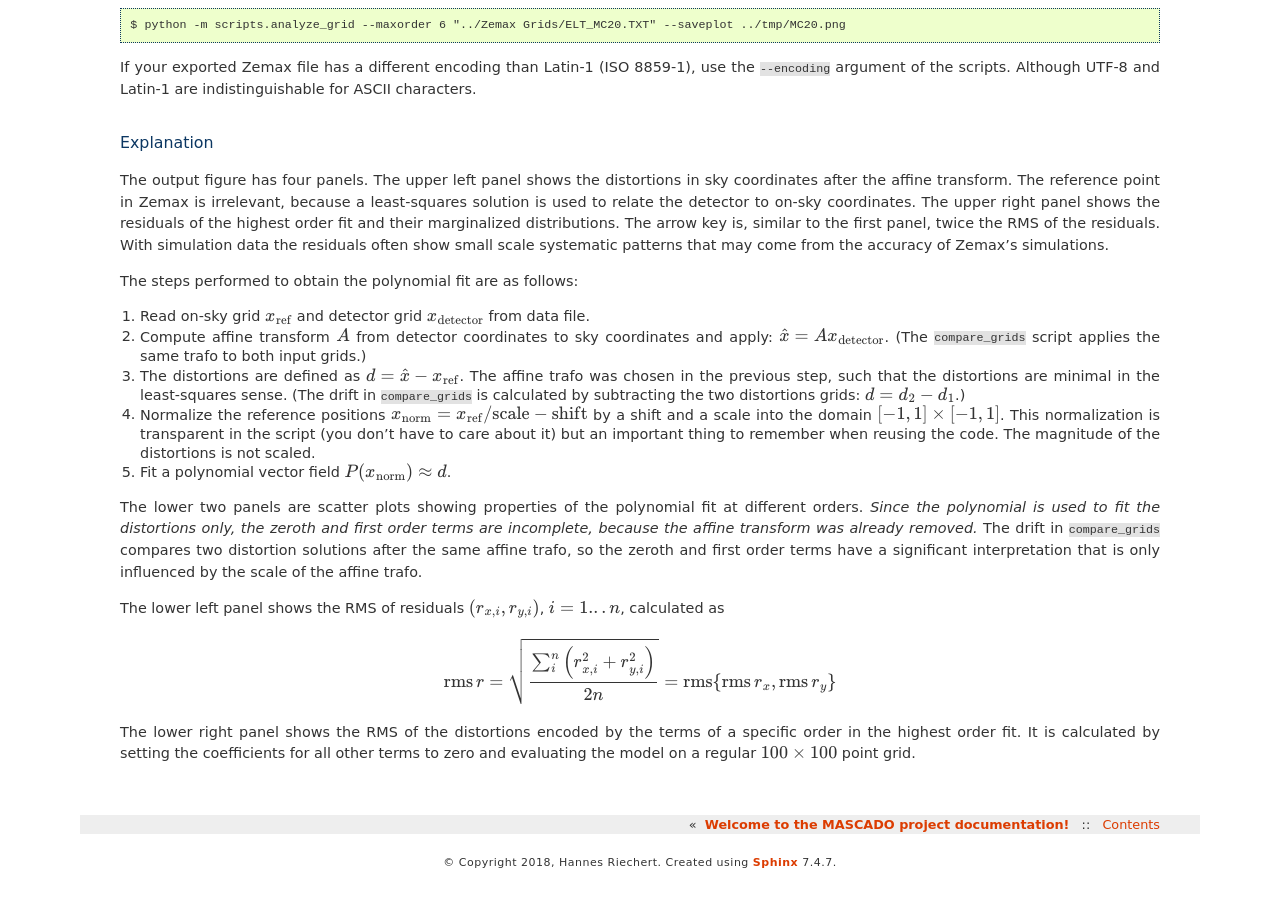
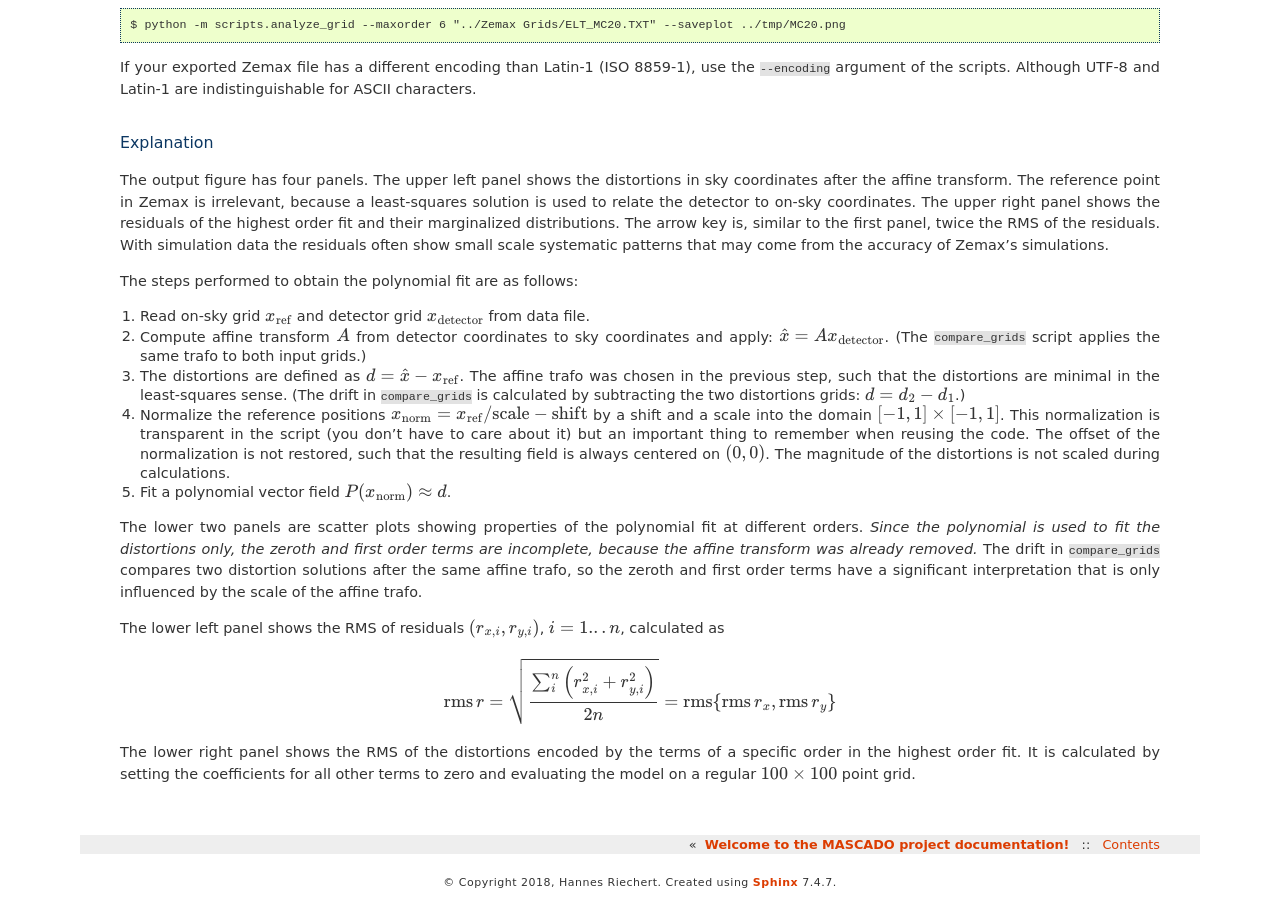
Before and after one commit to tychon/mascado, a Sphinx documentation site: the page built from docs/source/scripts.rst, in a window 1280 px wide and 900 px high, scrolled down 1065 px. Built offline with Sphinx 7.4.7, drawn with Linux system fonts in a browser that asks for light colours; pages that are not in the unit, such as notebooks, are missing from menus.

Commit message:
bugfix: offset of normalization in wrong units

```diff
--- a/docs/source/scripts.rst
+++ b/docs/source/scripts.rst
@@ -103,8 +103,10 @@ The steps performed to obtain the polynomial fit are as follows:
    x_\text{ref} / \text{scale} - \text{shift}` by a shift and a scale
    into the domain :math:`[-1, 1]\times[-1, 1]`.  This normalization
    is transparent in the script (you don't have to care about it) but
-   an important thing to remember when reusing the code.  The
-   magnitude of the distortions is not scaled.
+   an important thing to remember when reusing the code.  The offset
+   of the normalization is not restored, such that the resulting field
+   is always centered on :math:`(0, 0)`.  The magnitude of the
+   distortions is not scaled during calculations.
 #. Fit a polynomial vector field :math:`P(x_\text{norm}) \approx d`.
 
 The lower two panels are scatter plots showing properties of the
```
Also changed, not shown: 1 other file.
